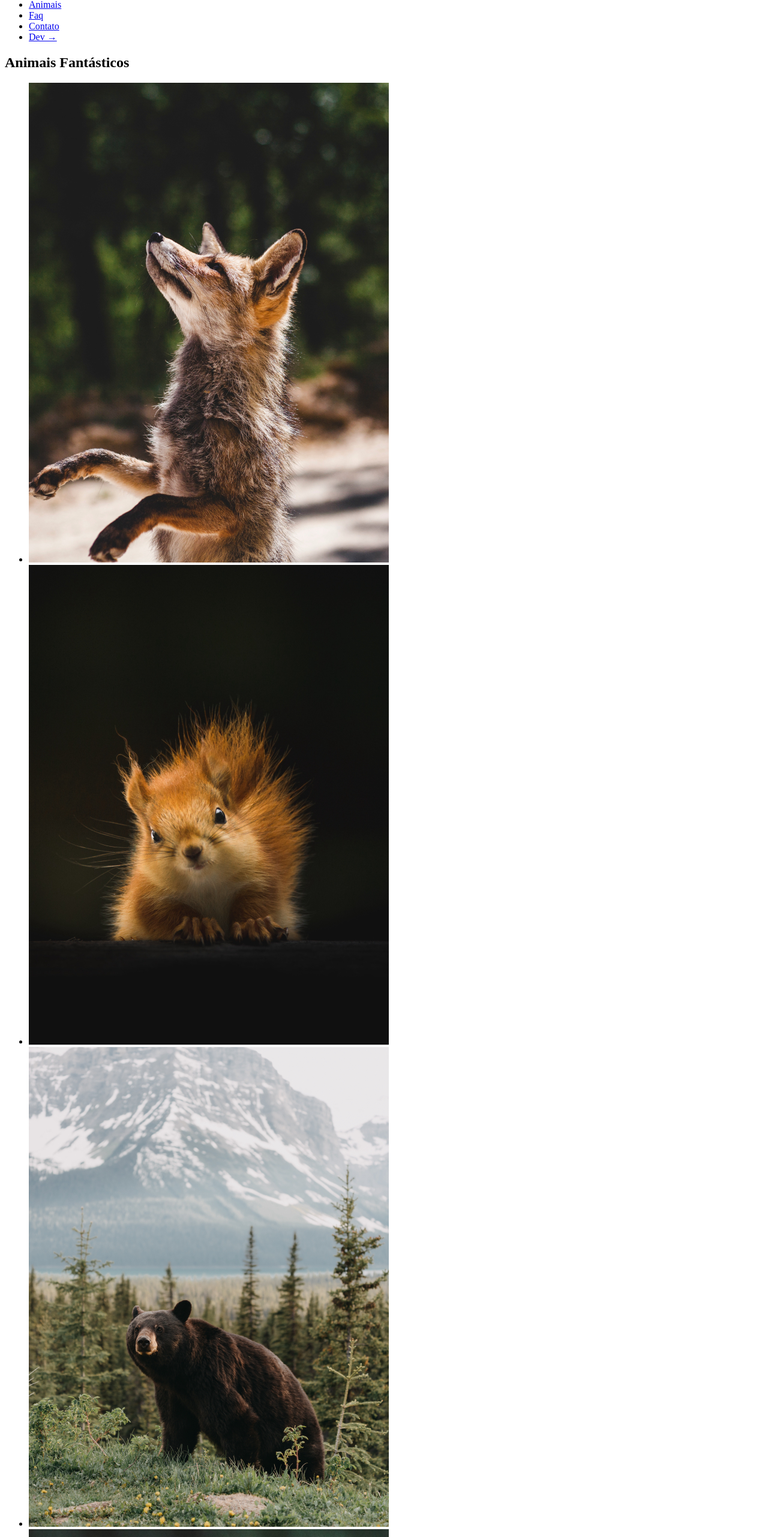
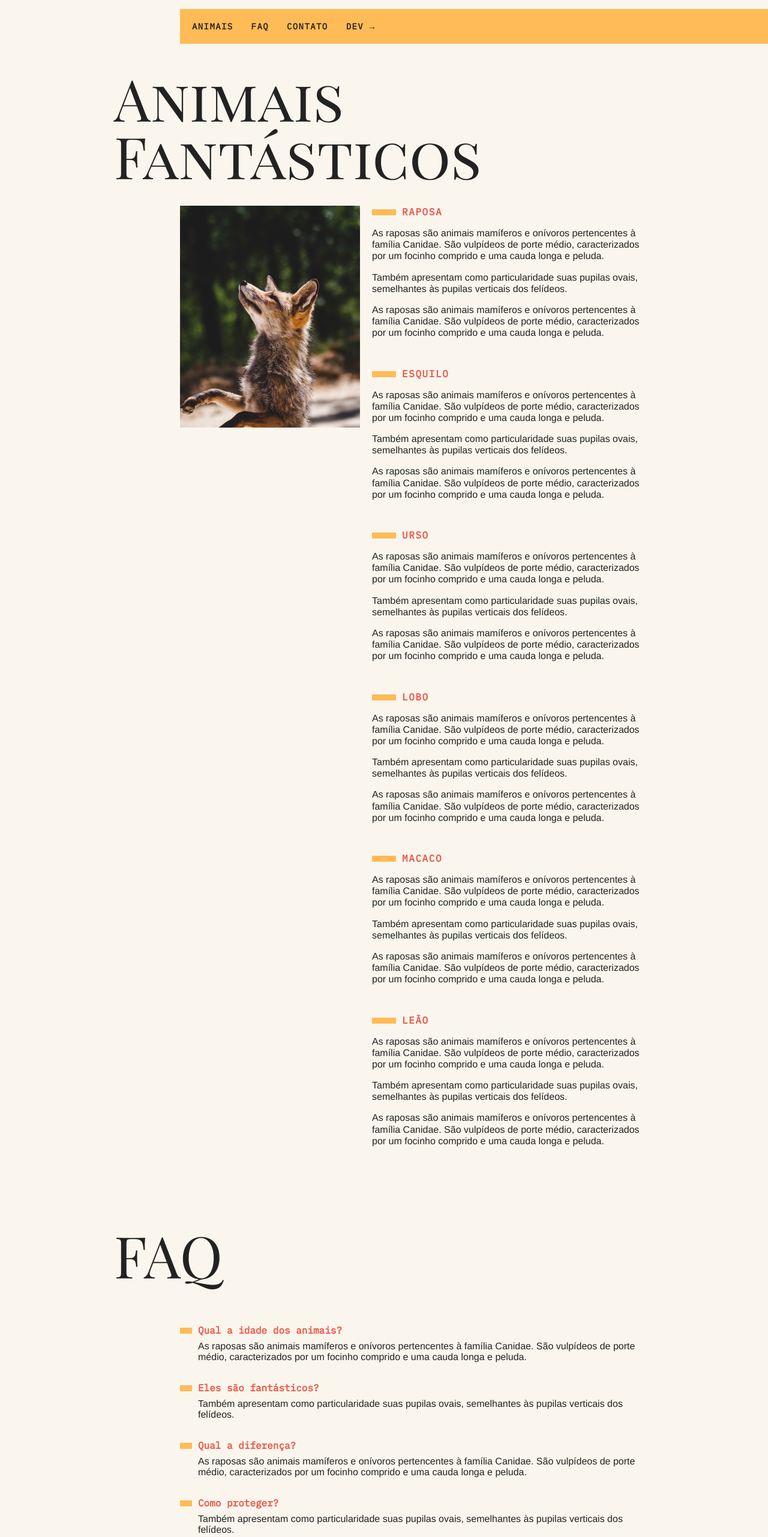
Before and after one commit to helenarentschler/animais-fantasticos, a plain HTML site: page index.html in a window 1280 px wide. Shown: the part 17-2580 px from the top of the page at 60% size. Drawn offline with Linux system fonts and the light colour scheme.

Commit message:
css do site

```diff
--- a/css/style.css
+++ b/css/style.css
@@ -0,0 +1,209 @@
+body, h1, h2, ul, li, p, dd, dt, dl {
+    margin: 0px;
+    padding: 0px;
+}
+
+img {
+    display: block;
+    max-width: 100%;
+}
+
+ul {
+    list-style: none;
+}
+
+body {
+    background: #faf6ed;
+    color: #222;
+    -webkit-font-smoothing: antialiased;
+    display: grid;
+    grid-template-columns: 1fr 120px minmax(300px, 800px) 1fr;
+}
+
+.menu {
+    grid-column: 3 / 5;
+    margin-top: 2rem;
+    margin-bottom: 2rem;
+    background: #FB5;
+}
+
+.menu ul {
+    display: flex;
+    flex-wrap: wrap;
+    padding: 10px;
+}
+
+.menu li a {
+    display: block;
+    padding: 10px;
+    margin-right: 10px;
+    color: #222;
+    text-decoration: none;
+    font-family: 'IBM Plex Mono', monospace;
+    font-weight: bold;
+    text-transform: uppercase;
+    font-size: 0.875rem;
+    letter-spacing: 0.1em;
+}
+
+.grid-section {
+    grid-column: 2 / 4;
+    width: 100%;
+    box-sizing: border-box;
+    padding: 10px;
+    display: grid;
+    grid-template-columns: 90px 300px 1fr;
+    grid-gap: 20px;
+    margin-bottom: 4rem;
+}
+
+.titulo {
+    font-family: 'Playfair Display SC', georgia;
+    font-size: 6rem;
+    line-height: 1;
+    font-weight: 400;
+    margin-bottom: 1rem;
+    grid-column: 1 / 4;
+}
+
+.animais h2 {
+    font-family: 'IBM Plex Mono', monospace;
+    font-size: 1rem;
+    text-transform: uppercase;
+    letter-spacing: .1em;
+    margin-bottom: 1rem;
+    color: #e54;
+}
+
+.animais h2::before {
+    content: '';
+    display: inline-block;
+    width: 40px;
+    height: 10px;
+    margin-right: 10px;
+    background: #FB5;
+}
+
+.animais p {
+    font-family: Helvetica, Arial, sans-serif;
+    line-height: 1.2;
+    margin-bottom: 1rem;
+}
+
+.animais-lista {
+    height: 370px;
+    overflow-y: scroll;
+    grid-column: 2;
+}
+
+.animais-lista::-webkit-scrollbar {
+    width: 18px;
+}
+
+.animais-lista::-webkit-scrollbar-track {
+    background: #faf6ed;
+}
+
+.animais-descricao {
+    grid-column: 3;
+}
+
+.animais-descricao section{
+    margin-bottom: 3rem;
+}
+
+.faq-lista {
+    grid-column: 2 / 4;
+}
+
+.faq-lista dt {
+    font-family: 'IBM Plex Mono', monospace;
+    font-weight: bold;
+    margin-top: 2rem;
+    margin-bottom: 0.5rem;
+    color: #e54;
+}
+
+.faq-lista dt::before {
+    content: '';
+    display: inline-block;
+    width: 20px;
+    height: 10px;
+    margin-right: 10px;
+    background: #FB5;
+}
+
+.faq-lista dd {
+    font-family: Helvetica, Arial, sans-serif;
+    margin-bottom: .5rem;
+    margin-left: 30px;
+}
+
+.mapa {
+    grid-column: 2;
+}
+
+.dados {
+    grid-column: 3;
+}
+
+.dados li{
+    margin-bottom: 1rem;
+    font-family: Helvetica, Arial, sans-serif;
+}
+
+.dados li::before{
+    content: '';
+    display: inline-block;
+    width: 20px;
+    height: 10px;
+    margin-right: 10px;
+    background: #FB5;
+}
+
+.copy {
+    grid-column: 3 / 5;
+    margin-bottom: 2rem;
+    background: #FB5;
+}
+
+.copy p {
+    padding: 20px;
+    font-family: 'IBM Plex Mono', monospace;
+    font-weight: bold;
+}
+
+@media (max-width: 700px) {
+    body {
+        grid-template-columns: 1fr;
+    }
+
+    .menu, .grid-section, .copy {
+        grid-column: 1;
+    }
+
+    .grid-section {
+        grid-template-columns: 100px 1fr;
+        grid-gap: 10px;
+    }
+
+    .animais-lista {
+        grid-column: 1;
+    }
+
+    .faq-lista, .dados, .mapa {
+        grid-column: 1 / 3;
+    }
+
+    .grid-section h1 {
+        font-size: 3rem;
+    }
+
+    .menu {
+        margin-top: 0;
+    }
+
+    .copy {
+        margin-bottom: 0;
+    }
+}
--- a/index.html
+++ b/index.html
@@ -4,7 +4,9 @@
         <meta charset="UTF-8">
         <meta http-equiv="X-UA-Compatible" content="IE=edge">
         <meta name="viewport" content="width=device-width, initial-scale=1.0">
-        <link rel="stylesheet" type="text/css" href="css/style.css">
+        <link rel="preconnect" href="https://fonts.googleapis.com">
+        <link rel="preconnect" href="https://fonts.gstatic.com" crossorigin>
+        <link href="https://fonts.googleapis.com/css2?family=IBM+Plex+Mono&family=Playfair+Display+SC&display=swap" rel="stylesheet"> <link rel="stylesheet" type="text/css" href="css/style.css">
         <title>Animais Fantásticos</title>
     </head>
     <body>
@@ -18,7 +20,7 @@
         </nav>
         <section class="grid-section animais" id="animais">
             <h1 class="titulo">Animais Fantásticos</h1>
-            <ul>
+            <ul class="animais-lista">
                 <li>
                     <img src="img/imagem1.jpg">
                 </li>
@@ -40,7 +42,7 @@
             </ul>
             <div class="animais-descricao">
                 <section>
-                    <h2>Raposas</h2>
+                    <h2>Raposa</h2>
                     <p>As raposas são animais mamíferos e onívoros pertencentes à família Canidae. São vulpídeos de porte médio, caracterizados por um focinho comprido e uma cauda longa e peluda.</p>
                     <p>Também apresentam como particularidade suas pupilas ovais, semelhantes às pupilas verticais dos felídeos.</p>
                     <p>As raposas são animais mamíferos e onívoros pertencentes à família Canidae. São vulpídeos de porte médio, caracterizados por um focinho comprido e uma cauda longa e peluda.</p>
@@ -78,8 +80,8 @@
             </div>
         </section>
         <section class="grid-section faq" id="faq">
-            <h1>FAQ</h1>
-            <dl>
+            <h1 class="titulo">FAQ</h1>
+            <dl class="faq-lista">
                 <dt>Qual a idade dos animais?</dt>
                 <dd>As raposas são animais mamíferos e onívoros pertencentes à família Canidae. São vulpídeos de porte médio, caracterizados por um focinho comprido e uma cauda longa e peluda.</dd>
                 <dt>Eles são fantásticos?</dt>
@@ -91,7 +93,7 @@
             </dl>
         </section>
         <section class="grid-section contato" id="contato">
-            <h1>Contato</h1>
+            <h1 class="titulo">Contato</h1>
             <div class="mapa">
                 <img src="img/mapa.png" alt="">
             </div>
```
